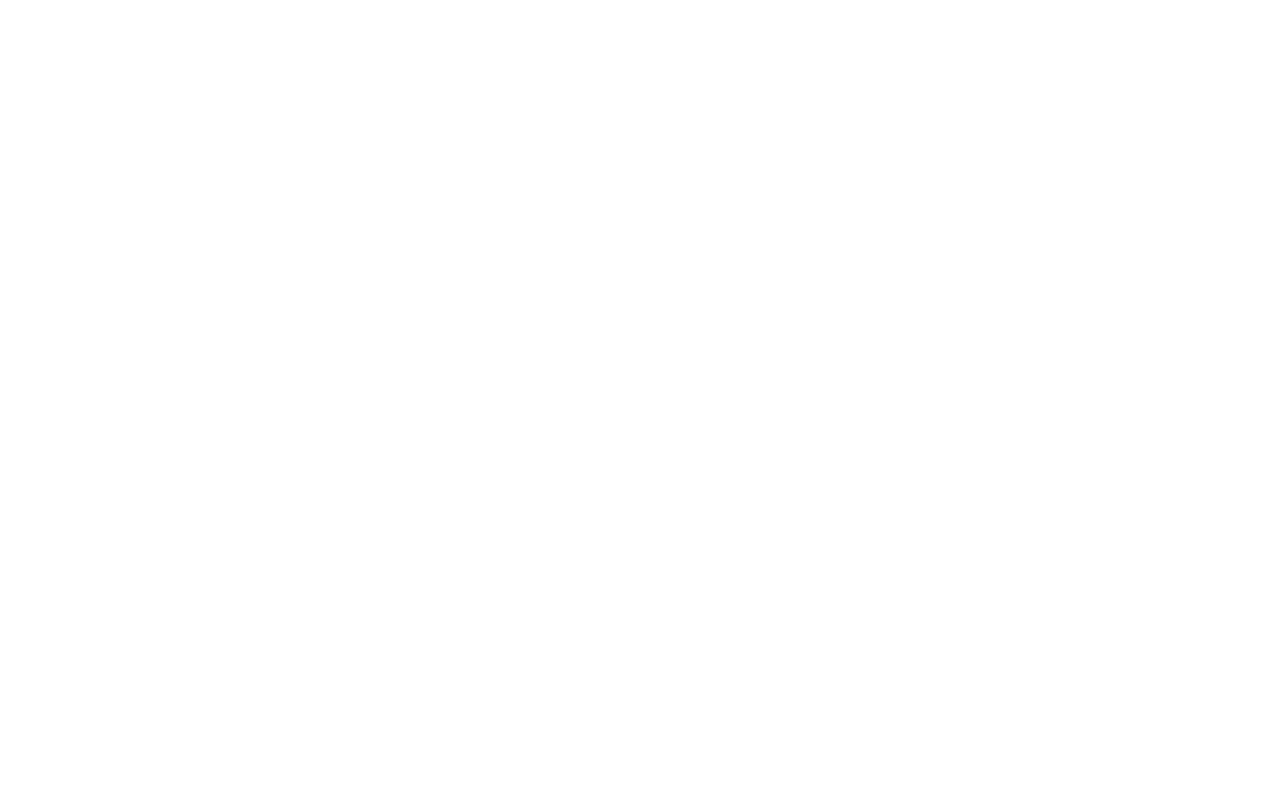
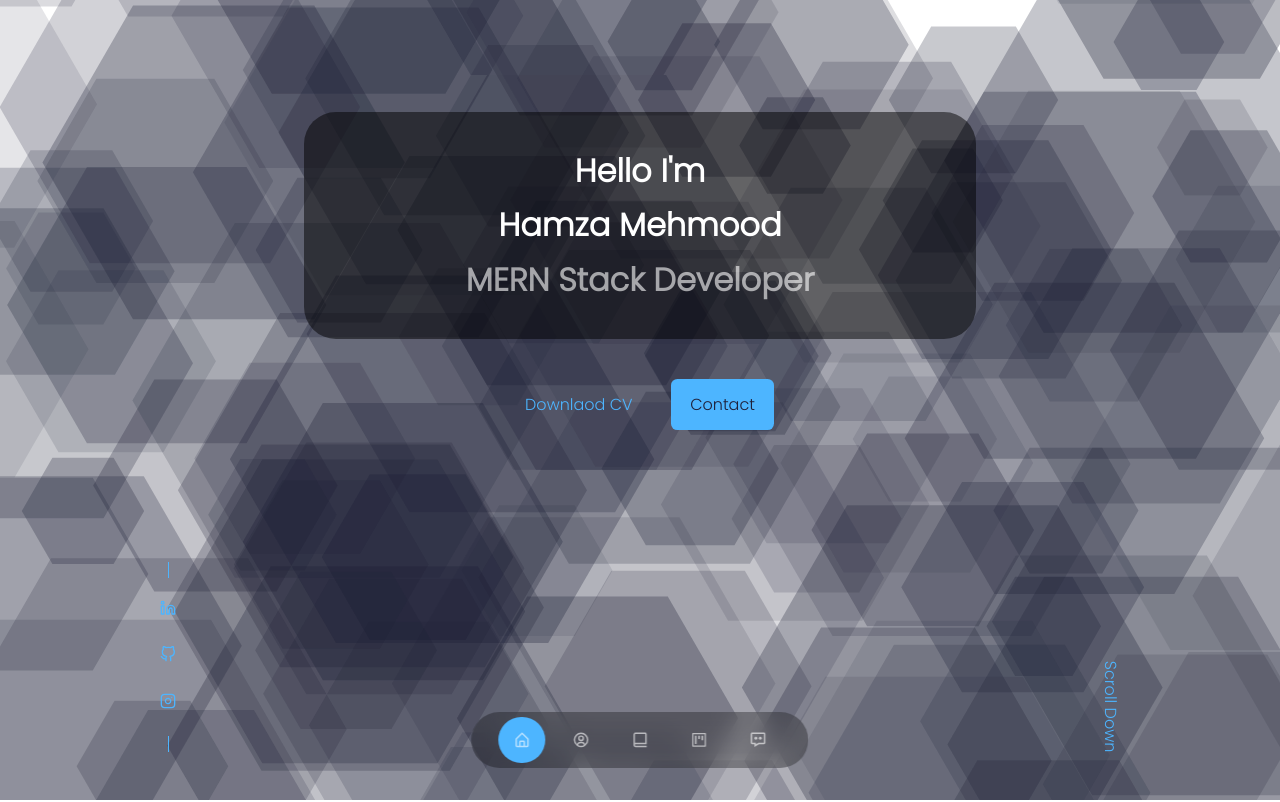
Before and after one commit to dork7/react-cv, a React (Vite) app: page / in a window 1280 px wide. Shown: the top 802 px of the page. Built offline with nearby package versions, Linux system fonts and the light colour scheme.

Commit message:
particle js in bg

```diff
--- a/src/App.tsx
+++ b/src/App.tsx
@@ -10,14 +10,18 @@
 
   return (
     <div>
-      <ParticleBG />
-      {/* <Header />
-      <Nav />
-      <About />
-      <Experience />
-      <Projects />
-      <Contact /> */}
-      {/* </ParticleBG> */}
+      <div style={{
+        position: "absolute",
+        "zIndex": 2
+      }}>
+
+        <Nav />
+        <Header />
+        <About />
+        <Experience />
+        <Projects />
+        <Contact />
+      </div>
     </div>
   )
 }
--- a/src/components/particlebg/config.ts
+++ b/src/components/particlebg/config.ts
@@ -1,7 +1,11 @@
 export const ParticalConfig = {
     "particles": {
+        fullScreen: {
+            enable: true, // enabling this will make the canvas fill the entire screen, it's enabled by default
+            zIndex: -2, // this is the z-index value used when the fullScreen is enabled, it's 0 by default
+        },
         "number": {
-            "value": 6,
+            "value": 100,
             "density": {
                 "enable": true,
                 "value_area": 800
--- a/src/components/particlebg/index.tsx
+++ b/src/components/particlebg/index.tsx
@@ -20,10 +20,10 @@
     }, []);
     return (
         <div>
-            {/* init={particlesInit} */}
-            {/* loaded={particlesLoaded} */}
 
             <Particles
+                init={particlesInit}
+                loaded={particlesLoaded}
                 id="tsparticles"
                 options={ParticalConfig}
             >
--- a/src/index.css
+++ b/src/index.css
@@ -35,7 +35,7 @@
 
 body {
   font-family: 'Poppins', sans-serif;
-  background-color: var(--color-bg);
+  /* background-color: var(--color-bg); */
   color: var(--color-white);
   line-height: 1.7;
   /* background-image: url('../src/assets/bg-img.jpg'); */
--- a/src/main.tsx
+++ b/src/main.tsx
@@ -1,10 +1,13 @@
 import React from 'react'
 import ReactDOM from 'react-dom/client'
 import App from './App'
-// import './index.css'
+import './index.css'
+import ParticleBG from './components/particlebg'
 
 ReactDOM.createRoot(document.getElementById('root') as HTMLElement).render(
   <React.StrictMode>
+    <ParticleBG />
     <App />
+
   </React.StrictMode>,
 )
```
